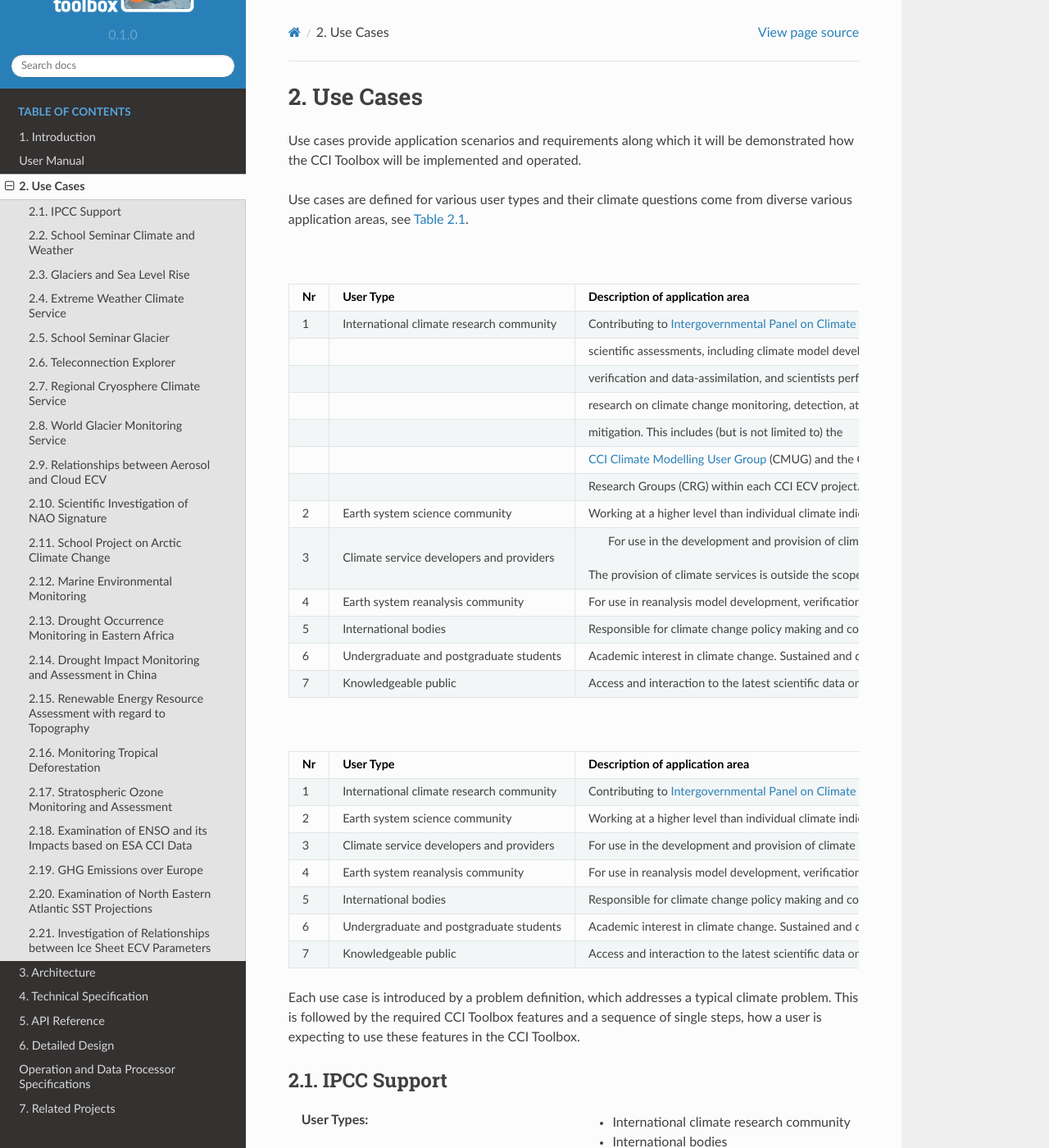
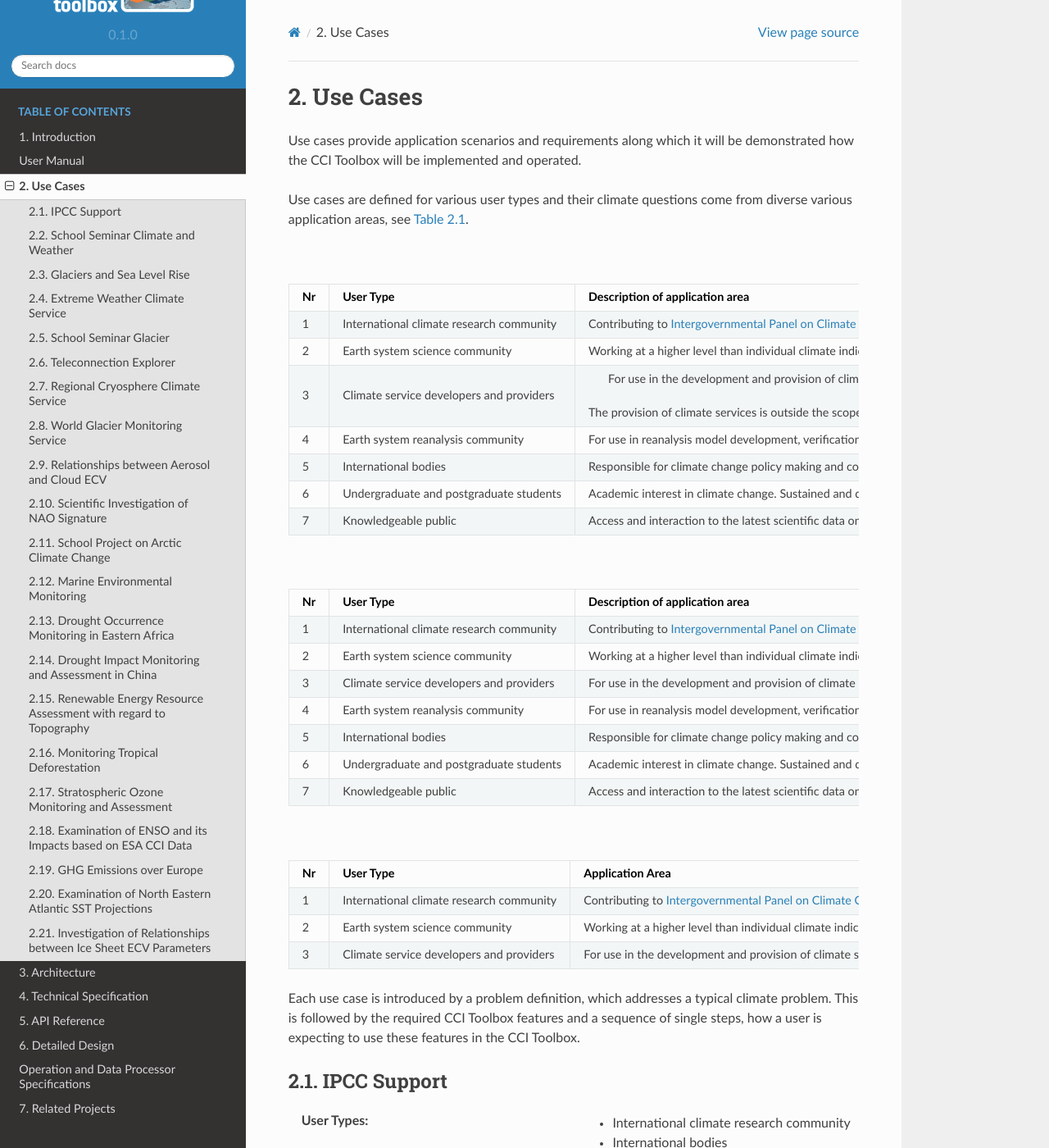
Before and after one commit to CCI-Tools/cate, a Sphinx documentation site: the page built from doc/source/use_cases.rst, in a window 1280 px wide and 1400 px high. Shown: the whole window at 82% size. Built offline with Sphinx 7.4.7 and the Read the Docs theme 2.0.0, drawn with Linux system fonts in a browser that asks for light colours; pages that are not in the unit, such as notebooks, are missing from menus.

Commit message:
Update use_cases.rst

```diff
--- a/doc/source/use_cases.rst
+++ b/doc/source/use_cases.rst
@@ -23,24 +23,24 @@
    Nr   User Type                                    Description of application area
    ==== ============================================ =====================================================================
    1    International climate research community     Contributing to `Intergovernmental Panel on Climate Change`_ (IPCC)
-   \                                                  scientific assessments, including climate model development,
-   \                                                  verification and data-assimilation, and scientists performing
-   \                                                  research on climate change monitoring, detection, attribution and
-   \                                                  mitigation. This includes (but is not limited to) the
-   \                                                  `CCI Climate Modelling User Group`_ (CMUG) and the Climate
-   \                                                  Research Groups (CRG) within each CCI ECV project.
+                                                     scientific assessments, including climate model development,
+                                                     verification and data-assimilation, and scientists performing
+                                                     research on climate change monitoring, detection, attribution and
+                                                     mitigation. This includes (but is not limited to) the
+                                                     `CCI Climate Modelling User Group`_ (CMUG) and the Climate
+                                                     Research Groups (CRG) within each CCI ECV project.
 
    2    Earth system science community               Working at a higher level than individual climate indicators,
-                                                     | interested in Earth processes, interactions and feedbacks
-                                                     | involving a fusion of theory, observations and models to which
-                                                     | ECVs can play a role. This community includes, but is not exclusive
-                                                     | to, those interested in `WCRP Grand Science Challenges`_, climate
-                                                     | system integrative approaches, major science themes, global change
-                                                     | and socio-economic impact of climate change. Example potential
-                                                     | users include the `International Geosphere-Biosphere Programme`_
-                                                     | (IGBP), dynamic global vegetation modellers, the
-                                                     | `Coupled Model Intercomparison Project`_ (CMIP), and the
-                                                     | `Coupled Carbon Cycle Climate Intercomparison Project`_ (C4MIP).
+                                                     interested in Earth processes, interactions and feedbacks
+                                                     involving a fusion of theory, observations and models to which
+                                                     ECVs can play a role. This community includes, but is not exclusive
+                                                     to, those interested in `WCRP Grand Science Challenges`_, climate
+                                                     system integrative approaches, major science themes, global change
+                                                     and socio-economic impact of climate change. Example potential
+                                                     users include the `International Geosphere-Biosphere Programme`_
+                                                     (IGBP), dynamic global vegetation modellers, the
+                                                     `Coupled Model Intercomparison Project`_ (CMIP), and the
+                                                     `Coupled Carbon Cycle Climate Intercomparison Project`_ (C4MIP).
 
    3    Climate service developers and providers	  For use in the development and provision of climate services.
                                                      The provision of climate services is outside the scope of the CCI
@@ -81,34 +81,22 @@
 
 .. table:: User Types 3
 
-.. tabularcolumns:: |L|L|L|
+.. list-table:: User Types
+   :widths: 5 10 35
+   :header-rows: 1
 
-   +----+-----------------------+----------------------------------------------------------------+
-   | Nr | User Type             | Description of application area                                |
-   +====+=======================+================================================================+
-   | 1  | International climate | Contributing to `Intergovernmental Panel on Climate Change`_   |
-   |    | | research community  | | (IPCC) scientific assessments, including climate model       |
-   |    |                       | | development, verification and data-assimilation, and         |
-   |    |                       | | scientists performing research on climate change monitoring, |
-   |    |                       | | detection, attribution and mitigation. This includes (but is |
-   |    |                       | | not limited to) the `CCI Climate Modelling User Group`_      |
-   |    |                       | | (CMUG) and the Climate Research Groups (CRG) within each CCI |
-   |    |                       | | ECV project.                                                 |
-   +----+-----------------------+----------------------------------------------------------------+
-   | 2  | Earth system science  | Working at a higher level than individual climate indicators,  |
-   |    | community             | | interested in Earth processes, interactions and feedbacks    |
-   |    |                       | | involving a fusion of theory, observations and models to     |
-   |    |                       | | which ECVs can play a role.                                  |
-   |    |                       | | This community includes, but is not exclusive to, those      |
-   |    |                       | | interested in`WCRP Grand ScienceChallenges`_ , major science |
-   |    |                       | | themes, climate system integrative approaches, global change |
-   |    |                       | | and socio-economic impact of climate change.                 |
-   |    |                       | | Example potential users include the vegetation modellers,    |
-   |    |                       | | the `Coupled Model Intercomparison Project`_ (CMIP), and the |
-   |    |                       | | `Coupled Carbon Cycle Climate Intercomparison Project`_      |
-   |    |                       | | (C4MIP).                                                     |
-   +----+-----------------------+----------------------------------------------------------------+
-
+   * - Nr
+     - User Type
+     - Application Area
+   * - 1
+     - International climate research community
+     - Contributing to `Intergovernmental Panel on Climate Change`_ (IPCC) scientific assessments, including climate model development, verification and data-assimilation, and scientists performing research on climate change monitoring, detection, attribution and mitigation. This includes (but is not limited to) the `CCI Climate Modelling User Group`_ (CMUG) and the Climate Research Groups (CRG) within each CCI ECV project.
+   * - 2
+     - Earth system science community
+     - Working at a higher level than individual climate indicators, interested in Earth processes, interactions and feedbacks involving a fusion of theory, observations and models to which ECVs can play a role. This community includes, but is not exclusive to, those interested in `WCRP Grand Science Challenges`_, climate system integrative approaches, major science themes, global change and socio-economic impact of climate change. Example potential users include the `International Geosphere-Biosphere Programme`_ (IGBP), dynamic global vegetation modellers, the `Coupled Model Intercomparison Project`_ (CMIP), and the `Coupled Carbon Cycle Climate Intercomparison Project`_ (C4MIP).
+   * - 3
+     - Climate service developers and providers
+     - For use in the development and provision of climate services. The provision of climate services is outside the scope of the CCI programme, nevertheless the Agency aims to proactively support parties involved in the development and provision of such services
 
 
 Each use case is introduced by a problem definition, which addresses a typical climate problem.
```
